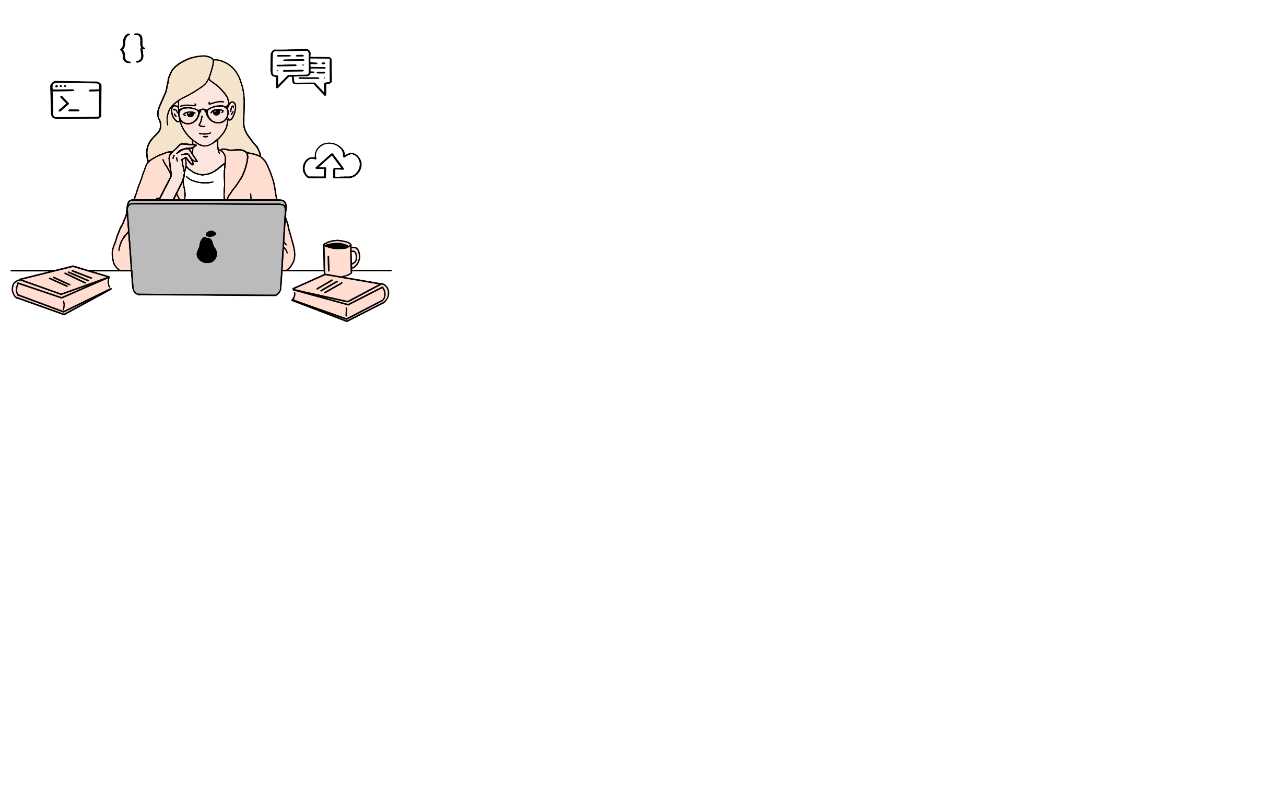
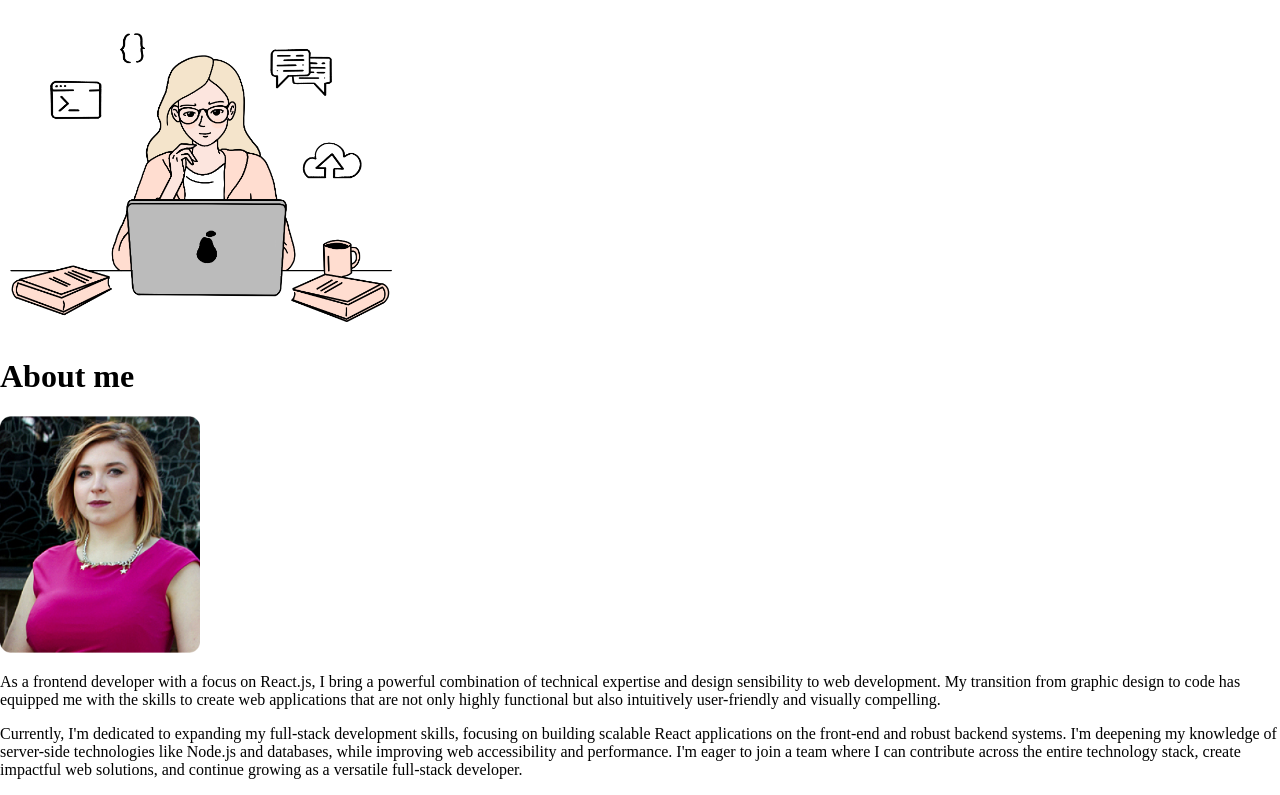
Before and after one commit to eburza/portfolio-emilia-burza, a React (Vite) app: page / in a window 1280 px wide. Shown: the part 319-1114 px from the top of the page. Before the commit the page ends 800 px from the top, so only its background shows below. Built offline with nearby package versions, Linux system fonts and the light colour scheme.

Commit message:
Create about section

```diff
--- a/src/App.jsx
+++ b/src/App.jsx
@@ -1,11 +1,13 @@
 import Navbar from './components/Navbar'
 import BannerMain from './components/BannerMain'
+import About from './components/About'
 
 function App() {
   return (
     <>
       <Navbar />
       <BannerMain />
+      <About />
     </>
   )
 }
--- /dev/null
+++ b/src/components/About.jsx
@@ -0,0 +1,20 @@
+import ImgAbout from '../assets/img-about.png'
+export default function About() {
+    return(
+        <>
+            <h1>About me</h1>
+            <img src={ImgAbout} className='about-img'/>
+            <p>
+                As a frontend developer with a focus on React.js, I bring a powerful combination of technical expertise
+                and design sensibility to web development. My transition from graphic design to code has equipped me with the skills
+                to create web applications that are not only highly functional but also intuitively user-friendly and visually compelling.
+            </p>
+            <p>
+                Currently, I'm dedicated to expanding my full-stack development skills, focusing on building scalable React
+                applications on the front-end and robust backend systems. I'm deepening my knowledge of server-side technologies
+                like Node.js and databases, while improving web accessibility and performance. I'm eager to join a team where
+                I can contribute across the entire technology stack, create impactful web solutions, and continue growing as a versatile full-stack developer.
+            </p>
+        </>
+    )
+}
--- a/src/index.css
+++ b/src/index.css
@@ -12,3 +12,7 @@ body {
 .banner-main-img {
   width: 400px;
 }
+
+.about-img {
+  width: 200px;
+}
```
Also changed, not shown: src/assets/img-about.png (added).
